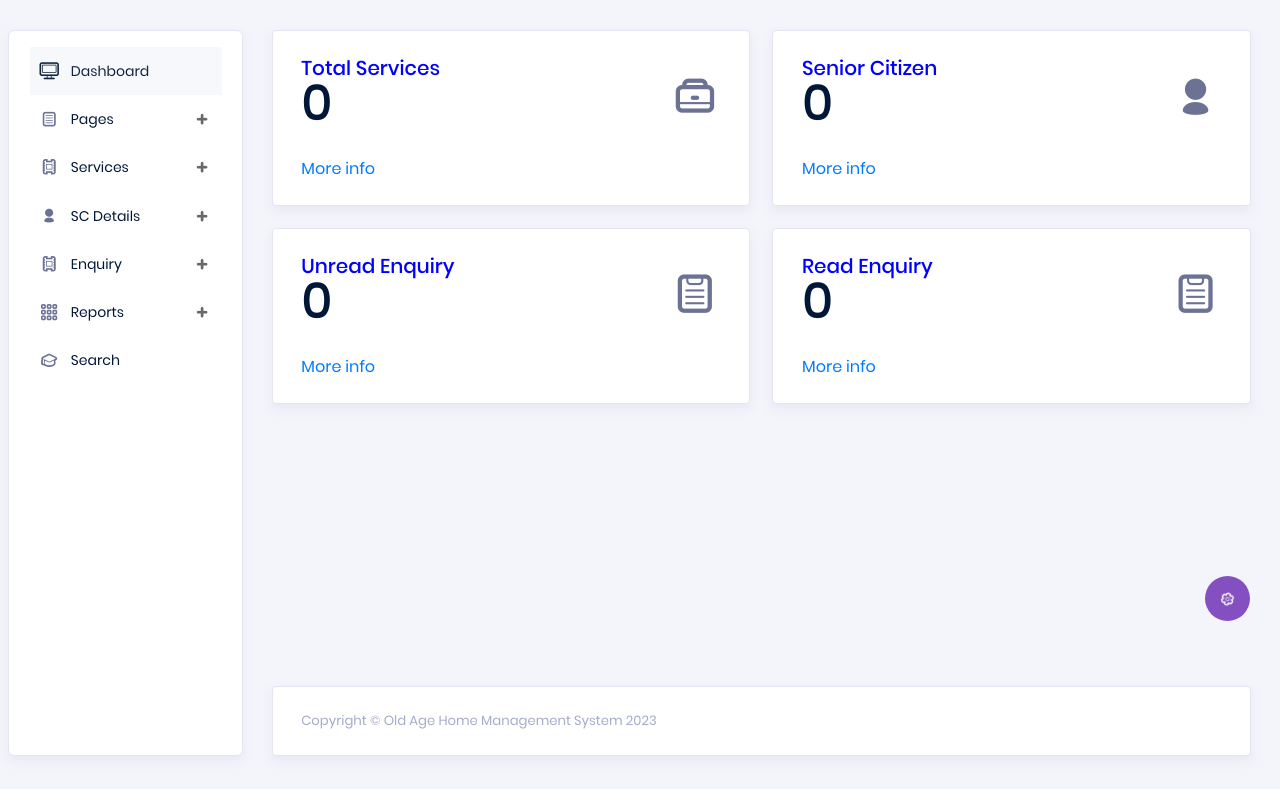
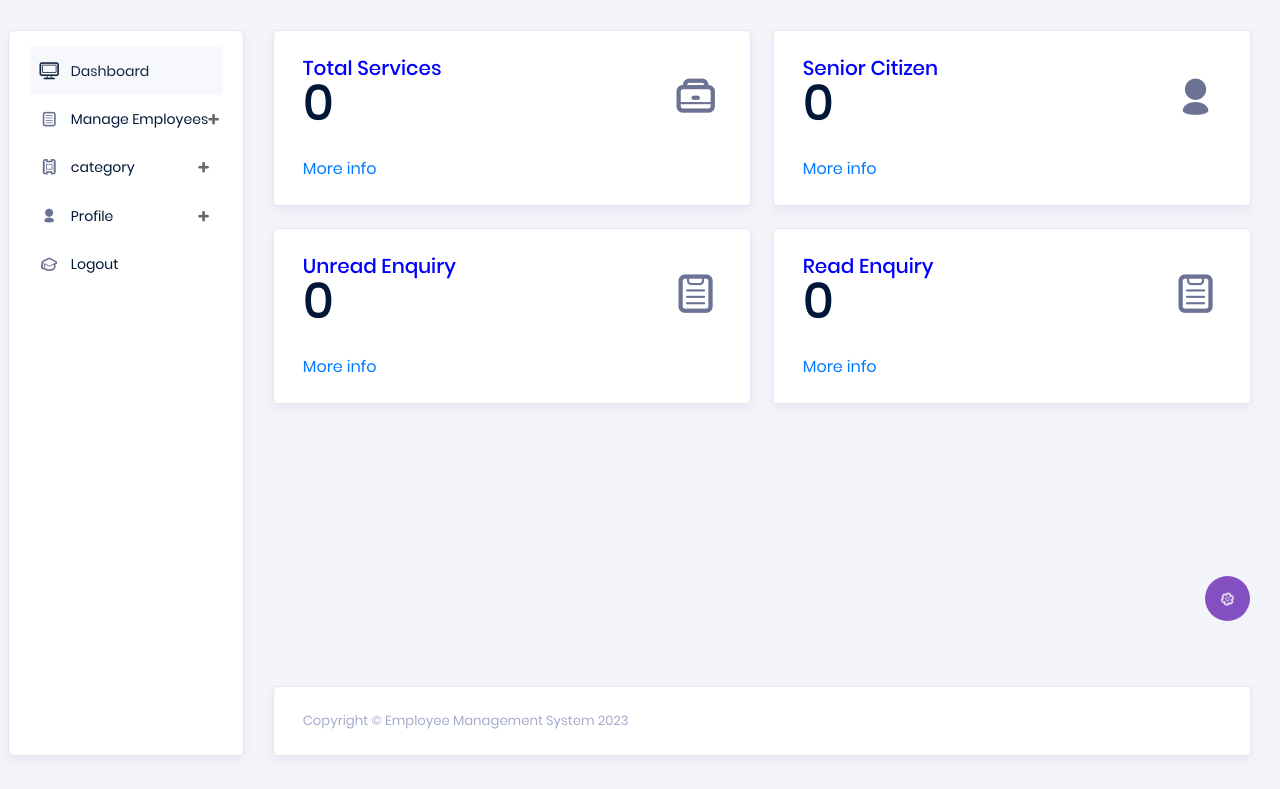
Before and after one commit to Reseraju/EmployeeManagement, a PHP site: page /dashboard.php in a window 1280 px wide. Shown: the part 139-928 px from the top of the page. Run offline with PHP 8.4, Linux system fonts and the light colour scheme; the visitor is signed in with stand-in values (Sample User, id 1); data that the repository does not hold is empty.

Commit message:
[Added Dashboard]

```diff
--- a/dashboard.php
+++ b/dashboard.php
@@ -12,7 +12,7 @@ else{ ?>
 
 <head>
 
-  <title>Old Age Home Management System|| Dashboard</title>
+  <title>Employee Management System|| Dashboard</title>
   <!-- base:css -->
   <link rel="stylesheet" href="vendors/typicons/typicons.css">
   <link rel="stylesheet" href="vendors/css/vendor.bundle.base.css">
@@ -110,7 +110,7 @@ $totunreadenq=mysqli_num_rows($query3);
                   <div class="d-flex align-items-center justify-content-between justify-content-md-center justify-content-xl-between flex-wrap mb-4">
                     <div>
                       <?php $query4=mysqli_query($con,"select ID from tblcontact where IsRead='1'");
-$totreadenq=mysqli_num_rows($query4);
+                      $totreadenq=mysqli_num_rows($query4);
 ?>
                       <h5 class="mb-0" style="color: blue;">Read Enquiry</h5>
                       <h1 class="mb-0"><?php echo $totreadenq;?></h1>
--- a/includes/footer.php
+++ b/includes/footer.php
@@ -3,7 +3,7 @@
             <div class="card">
                 <div class="card-body">
                     <div class="d-sm-flex justify-content-center justify-content-sm-between">
-                        <span class="text-muted d-block text-center text-sm-left d-sm-inline-block">Copyright © Old Age Home Management System <?php echo date('Y');?></span>
+                        <span class="text-muted d-block text-center text-sm-left d-sm-inline-block">Copyright © Employee Management System <?php echo date('Y');?></span>
                     </div>
                 </div>
             </div>
--- a/includes/header.php
+++ b/includes/header.php
@@ -16,7 +16,7 @@
               <img src="images/faces/face5.jpg" alt="profile"/>
               <?php
 $adid=$_SESSION['aid'];
-$ret=mysqli_query($con,"select AdminName from tbladmin where ID='$adid'");
+$ret=mysqli_query($con,"select AdminName from admin where ID='$adid'");
 $row=mysqli_fetch_array($ret);
 $name=$row['AdminName'];
 
--- a/includes/sidebar.php
+++ b/includes/sidebar.php
@@ -27,35 +27,27 @@
           <li class="nav-item">
             <a class="nav-link" data-toggle="collapse" href="#ui-basic" aria-expanded="false" aria-controls="ui-basic">
               <i class="typcn typcn-document-text menu-icon"></i>
-              <span class="menu-title">Pages</span>
+              <span class="menu-title">Manage Employees</span>
               <i class="menu-arrow"></i>
             </a>
-            <div class="collapse" id="ui-basic">
-              <ul class="nav flex-column sub-menu">
-                <li class="nav-item"> <a class="nav-link" href="aboutus.php">About Us</a></li>
-                <li class="nav-item"> <a class="nav-link" href="contactus.php">Contact Us</a></li>
-                <li class="nav-item"> <a class="nav-link" href="rules.php">Rules</a></li>
-                <li class="nav-item"> <a class="nav-link" href="eligibility.php">Eligibility</a></li>
-              </ul>
-            </div>
           </li>
           <li class="nav-item">
             <a class="nav-link" data-toggle="collapse" href="#form-elements" aria-expanded="false" aria-controls="form-elements">
               <i class="typcn typcn-film menu-icon"></i>
-              <span class="menu-title">Services</span>
+              <span class="menu-title">category</span>
               <i class="menu-arrow"></i>
             </a>
             <div class="collapse" id="form-elements">
               <ul class="nav flex-column sub-menu">
-                <li class="nav-item"><a class="nav-link" href="add-services.php">Add Services</a></li>
-                <li class="nav-item"><a class="nav-link" href="manage-services.php">Manage Services</a></li>
+                <li class="nav-item"><a class="nav-link" href="add-services.php">Add category</a></li>
+                <li class="nav-item"><a class="nav-link" href="manage-services.php">Manage category</a></li>
               </ul>
             </div>
           </li>
           <li class="nav-item">
             <a class="nav-link" data-toggle="collapse" href="#charts" aria-expanded="false" aria-controls="charts">
               <i class="typcn typcn-user menu-icon"></i>
-              <span class="menu-title">SC Details</span>
+              <span class="menu-title">Profile</span>
               <i class="menu-arrow"></i>
             </a>
             <div class="collapse" id="charts">
@@ -65,7 +57,7 @@
               </ul>
             </div>
           </li>
-          <li class="nav-item">
+          <!-- <li class="nav-item">
             <a class="nav-link" data-toggle="collapse" href="#form-elements" aria-expanded="false" aria-controls="form-elements">
               <i class="typcn typcn-film menu-icon"></i>
               <span class="menu-title">Enquiry</span>
@@ -77,23 +69,11 @@
                 <li class="nav-item"><a class="nav-link" href="readenq.php">Read Enquiry</a></li>
               </ul>
             </div>
-          </li>
+          </li> -->
           <li class="nav-item">
-            <a class="nav-link" data-toggle="collapse" href="#tables" aria-expanded="false" aria-controls="tables">
-              <i class="typcn typcn-th-small-outline menu-icon"></i>
-              <span class="menu-title">Reports</span>
-              <i class="menu-arrow"></i>
-            </a>
-            <div class="collapse" id="tables">
-              <ul class="nav flex-column sub-menu">
-                <li class="nav-item"> <a class="nav-link" href="between-datesreport.php">B/W dates Report</a></li>
-              </ul>
-            </div>
-          </li>
-          <li class="nav-item">
-            <a class="nav-link" href="search.php">
+            <a class="nav-link" href="logout.php">
               <i class="typcn typcn-mortar-board menu-icon"></i>
-              <span class="menu-title">Search</span>
+              <span class="menu-title">Logout</span>
             </a>
           </li>
 
--- a/index.php
+++ b/index.php
@@ -5,8 +5,8 @@ include("includes/config.php");
 if(isset($_POST['submit']))
 {
 $username=$_POST['username'];
-$password=md5($_POST['password']);
-$ret=mysqli_query($con,"SELECT ID FROM tbladmin WHERE UserName='$username' and Password='$password'");
+$password=$_POST['password'];
+$ret=mysqli_query($con,"SELECT ID FROM admin WHERE username='$username' and password='$password'");
 $num=mysqli_fetch_array($ret);
 if($num>0)
 {
@@ -30,7 +30,7 @@ setcookie ("userpassword","");
 header("location:dashboard.php");
 }else{
 echo "<script>alert('Invalid username or password');</script>";
-header("location:login.php");
+header("location:index.php");
 }
 }
 ?>
```
